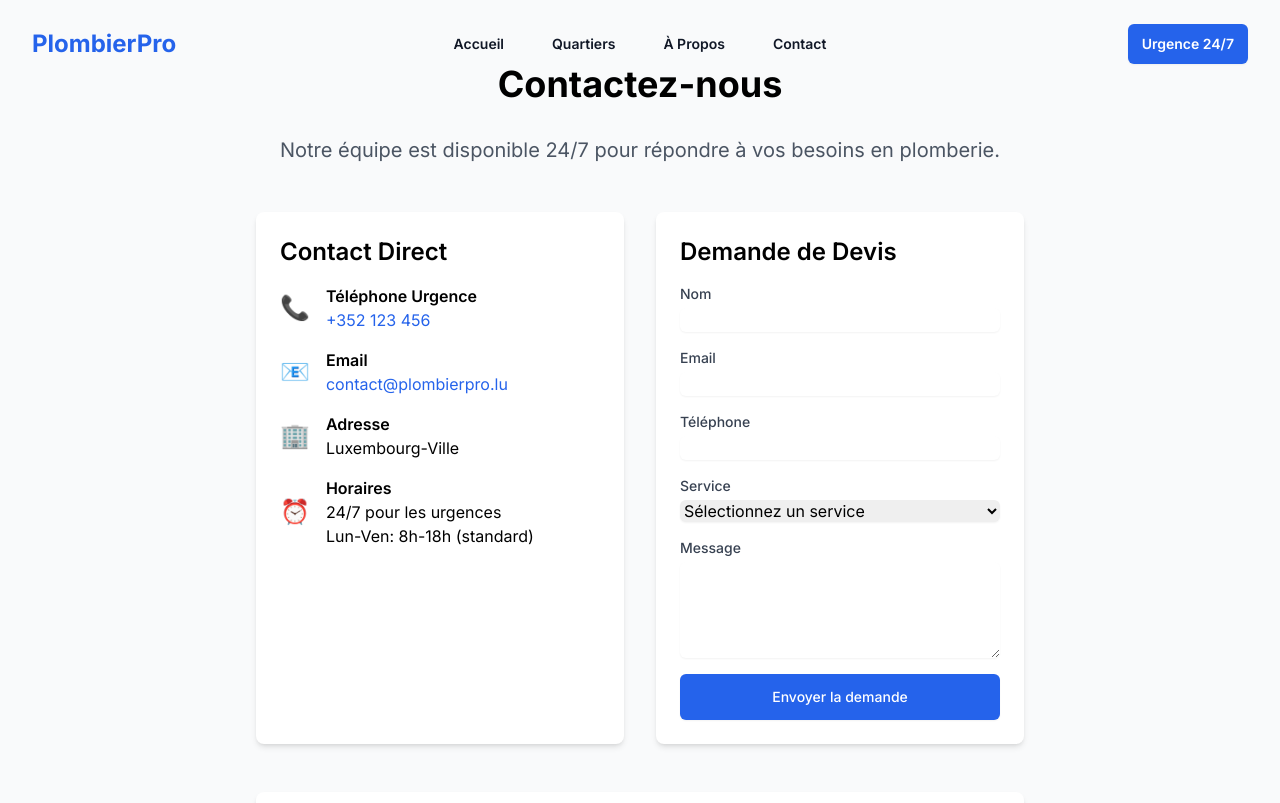
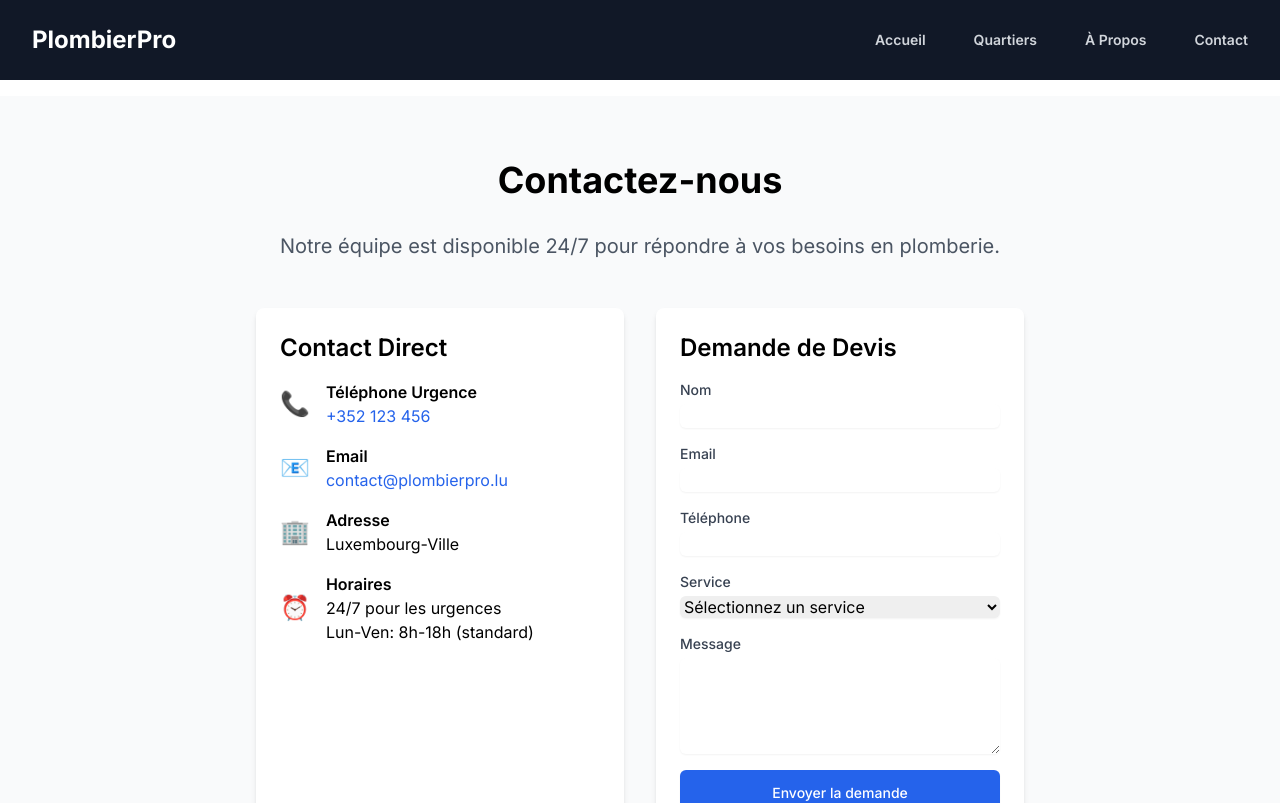
Before and after one commit to poilopo2001/plumber20, a Next.js app: page /contact in a window 1280 px wide. Shown: the top 803 px of the page. Built offline with nearby package versions, Linux system fonts and the light colour scheme.

Commit message:
Update header design and fix spacing issues:
- Match header background with footer (bg-gray-900)
- Fix white gap between header and hero section
- Adjust padding and margins for better layout
- Remove emergency banner

```diff
--- a/src/app/[quartier]/[service]/page.tsx
+++ b/src/app/[quartier]/[service]/page.tsx
@@ -7,7 +7,6 @@ import QuickFixSection from '@/components/QuickFixSection';
 import PageMetadata, { generateMetadata as getMetadata } from '@/components/PageMetadata';
 import Breadcrumbs from '@/components/Breadcrumbs';
 import FloatingContact from '@/components/FloatingContact';
-import EmergencyBanner from '@/components/EmergencyBanner';
 import ContactCTA from '@/components/ContactCTA';
 import ServiceHighlights from '@/components/ServiceHighlights';
 import TestimonialCard from '@/components/TestimonialCard';
@@ -28,8 +27,13 @@ export const dynamicParams = true;
 async function getOrCreatePermanentContent(quartier: string, service: string) {
   try {
     await connectDB();
-    const db = (await import('mongoose')).connection.db;
-    const collection = db.collection('pageContent');
+    const { connection } = await import('mongoose');
+
+    if (!connection.db) {
+      throw new Error('Database connection not established');
+    }
+
+    const collection = connection.db.collection('pageContent');
 
     // Try to find existing content
     const existingContent = await collection.findOne({
@@ -88,9 +92,6 @@ export default async function ServicePage({ params }: PageProps) {
       <>
         <PageMetadata metadata={content.metadata} />
         <div className="min-h-screen bg-gray-50">
-          {/* Emergency Banner */}
-          <EmergencyBanner />
-
           {/* Breadcrumbs */}
           <Breadcrumbs />
 
--- a/src/app/layout.tsx
+++ b/src/app/layout.tsx
@@ -35,7 +35,7 @@ export default function RootLayout({
     <html lang="fr">
       <body className={inter.className}>
         <Header />
-        <main className="min-h-screen">
+        <main className="min-h-screen pt-24">
           {children}
         </main>
         <Footer />
--- a/src/app/page.tsx
+++ b/src/app/page.tsx
@@ -15,9 +15,9 @@ const quartiers = [
 
 export default function Home() {
   return (
-    <div className="flex flex-col min-h-screen">
+    <div className="flex flex-col min-h-screen -mt-24">
       {/* Hero Section - Updated with better contrast */}
-      <section className="relative bg-gradient-to-r from-blue-700 to-blue-900 text-white py-24">
+      <section className="relative bg-gradient-to-r from-blue-700 to-blue-900 text-white pt-36 pb-24">
         <div className="absolute inset-0 bg-black opacity-20"></div>
         <div className="max-w-7xl mx-auto px-4 sm:px-6 lg:px-8 relative">
           <div className="grid grid-cols-1 md:grid-cols-2 gap-12 items-center">
@@ -63,7 +63,8 @@ export default function Home() {
         </div>
       </section>
 
-      {/* Emergency Services Section - Updated with better contrast */}
+      {/* Rest of the sections remain unchanged */}
+      {/* Emergency Services Section */}
       <section className="py-20 bg-white">
         <div className="max-w-7xl mx-auto px-4 sm:px-6 lg:px-8">
           <div className="text-center mb-16">
@@ -108,7 +109,7 @@ export default function Home() {
         </div>
       </section>
 
-      {/* Trust Indicators Section - Updated with better contrast */}
+      {/* Trust Indicators Section */}
       <section className="py-16 bg-blue-900 text-white">
         <div className="max-w-7xl mx-auto px-4 sm:px-6 lg:px-8">
           <div className="grid grid-cols-1 md:grid-cols-4 gap-8">
@@ -144,7 +145,7 @@ export default function Home() {
         </div>
       </section>
 
-      {/* Quartiers Section - Updated with better contrast */}
+      {/* Quartiers Section */}
       <section className="py-20 bg-white">
         <div className="max-w-7xl mx-auto px-4 sm:px-6 lg:px-8">
           <div className="text-center mb-16">
@@ -165,7 +166,7 @@ export default function Home() {
         </div>
       </section>
 
-      {/* Why Choose Us Section - Updated with better contrast */}
+      {/* Why Choose Us Section */}
       <section className="py-20 bg-gray-100">
         <div className="max-w-7xl mx-auto px-4 sm:px-6 lg:px-8">
           <div className="text-center mb-16">
@@ -200,7 +201,7 @@ export default function Home() {
         </div>
       </section>
 
-      {/* CTA Section - Updated with better contrast */}
+      {/* CTA Section */}
       <section className="bg-gradient-to-r from-blue-800 to-blue-900 text-white py-20">
         <div className="max-w-7xl mx-auto px-4 sm:px-6 lg:px-8 text-center">
           <h2 className="text-4xl font-bold mb-6">Besoin d&apos;un Plombier en Urgence ?</h2>
--- a/src/app/quartiers/[quartierId]/[service]/page.tsx
+++ b/src/app/quartiers/[quartierId]/[service]/page.tsx
@@ -7,7 +7,6 @@ import QuickFixSection from '@/components/QuickFixSection';
 import PageMetadata, { generateMetadata as getMetadata } from '@/components/PageMetadata';
 import Breadcrumbs from '@/components/Breadcrumbs';
 import FloatingContact from '@/components/FloatingContact';
-import EmergencyBanner from '@/components/EmergencyBanner';
 import ContactCTA from '@/components/ContactCTA';
 import ServiceHighlights from '@/components/ServiceHighlights';
 import TestimonialCard from '@/components/TestimonialCard';
@@ -28,8 +27,13 @@ export const dynamicParams = true;
 async function getOrCreatePermanentContent(quartier: string, service: string) {
   try {
     await connectDB();
-    const db = (await import('mongoose')).connection.db;
-    const collection = db.collection('pageContent');
+    const { connection } = await import('mongoose');
+
+    if (!connection.db) {
+      throw new Error('Database connection not established');
+    }
+
+    const collection = connection.db.collection('pageContent');
 
     // Try to find existing content
     const existingContent = await collection.findOne({
@@ -88,9 +92,6 @@ export default async function ServicePage({ params }: PageProps) {
       <>
         <PageMetadata metadata={content.metadata} />
         <div className="min-h-screen bg-gray-50">
-          {/* Emergency Banner */}
-          <EmergencyBanner />
-
           {/* Breadcrumbs */}
           <Breadcrumbs />
 
--- a/src/app/quartiers/page.tsx
+++ b/src/app/quartiers/page.tsx
@@ -3,7 +3,6 @@ import Link from 'next/link';
 import connectDB from '@/lib/mongodb';
 import Breadcrumbs from '@/components/Breadcrumbs';
 import FloatingContact from '@/components/FloatingContact';
-import EmergencyBanner from '@/components/EmergencyBanner';
 
 interface Quartier {
   id: string;
@@ -73,9 +72,6 @@ export default async function QuartiersPage() {
   return (
     <>
       <div className="min-h-screen bg-gray-50">
-        {/* Emergency Banner */}
-        <EmergencyBanner />
-
         {/* Breadcrumbs */}
         <Breadcrumbs />
 
--- a/src/components/Header.tsx
+++ b/src/components/Header.tsx
@@ -1,6 +1,6 @@
 'use client';
 
-import { useState } from 'react';
+import { useState, useEffect } from 'react';
 import Link from 'next/link';
 import { Dialog } from '@headlessui/react';
 import { Bars3Icon, XMarkIcon } from '@heroicons/react/24/outline';
@@ -14,20 +14,37 @@ const navigation = [
 
 export default function Header() {
   const [mobileMenuOpen, setMobileMenuOpen] = useState(false);
+  const [scrolled, setScrolled] = useState(false);
+
+  useEffect(() => {
+    const handleScroll = () => {
+      setScrolled(window.scrollY > 0);
+    };
+
+    window.addEventListener('scroll', handleScroll);
+    return () => window.removeEventListener('scroll', handleScroll);
+  }, []);
 
   return (
-    <div className="bg-white">
-      <header className="absolute inset-x-0 top-0 z-50">
+    <header className={`fixed inset-x-0 top-0 z-50 transition-all duration-300 ${
+      scrolled ? 'bg-white shadow-md' : 'bg-gray-900'
+    }`}>
       <nav className="flex items-center justify-between p-6 lg:px-8" aria-label="Global">
         <div className="flex lg:flex-1">
           <Link href="/" className="-m-1.5 p-1.5">
-              <span className="text-2xl font-bold text-blue-600">PlombierPro</span>
+            <span className={`text-2xl font-bold transition-colors duration-300 ${
+              scrolled ? 'text-blue-600' : 'text-white'
+            }`}>
+              PlombierPro
+            </span>
           </Link>
         </div>
         <div className="flex lg:hidden">
           <button
             type="button"
-              className="-m-2.5 inline-flex items-center justify-center rounded-md p-2.5 text-gray-700"
+            className={`-m-2.5 inline-flex items-center justify-center rounded-md p-2.5 ${
+              scrolled ? 'text-gray-700' : 'text-white'
+            }`}
             onClick={() => setMobileMenuOpen(true)}
           >
             <span className="sr-only">Open main menu</span>
@@ -39,19 +56,15 @@ export default function Header() {
             <Link
               key={item.name}
               href={item.href}
-                className="text-sm font-semibold leading-6 text-gray-900 hover:text-blue-600"
+              className={`text-sm font-semibold leading-6 transition-colors duration-300 ${
+                scrolled
+                  ? 'text-gray-900 hover:text-blue-600'
+                  : 'text-gray-300 hover:text-white'
+              }`}
             >
               {item.name}
             </Link>
           ))}
-          </div>
-          <div className="hidden lg:flex lg:flex-1 lg:justify-end">
-            <a
-              href="tel:+352123456"
-              className="rounded-md bg-blue-600 px-3.5 py-2.5 text-sm font-semibold text-white shadow-sm hover:bg-blue-500 focus-visible:outline focus-visible:outline-2 focus-visible:outline-offset-2 focus-visible:outline-blue-600"
-            >
-              Urgence 24/7
-            </a>
         </div>
       </nav>
       <Dialog as="div" className="lg:hidden" open={mobileMenuOpen} onClose={setMobileMenuOpen}>
@@ -84,19 +97,10 @@ export default function Header() {
                   </Link>
                 ))}
               </div>
-                <div className="py-6">
-                  <a
-                    href="tel:+352123456"
-                    className="-mx-3 block rounded-lg px-3 py-2.5 text-base font-semibold leading-7 text-gray-900 hover:bg-gray-50"
-                  >
-                    Urgence 24/7
-                  </a>
-                </div>
             </div>
           </div>
         </Dialog.Panel>
       </Dialog>
     </header>
-    </div>
   );
 }
```
Lines whose indentation alone changed are shown as unchanged.
